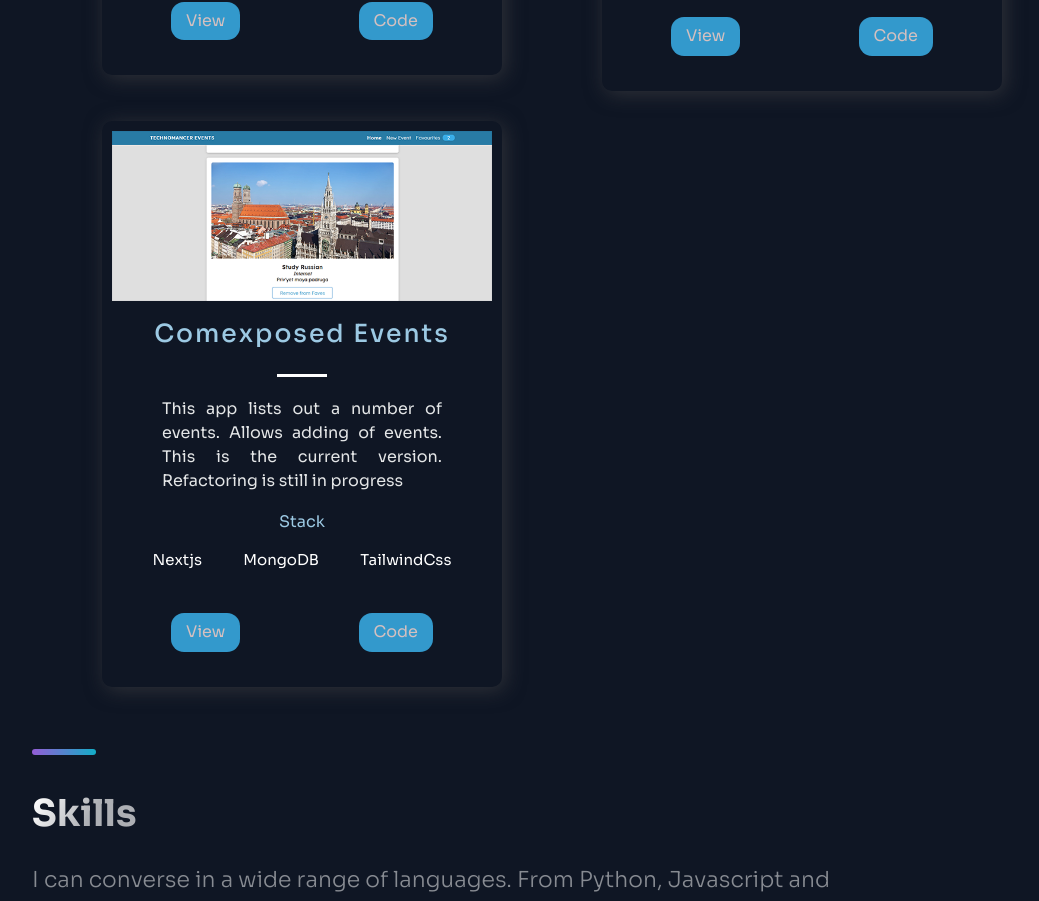
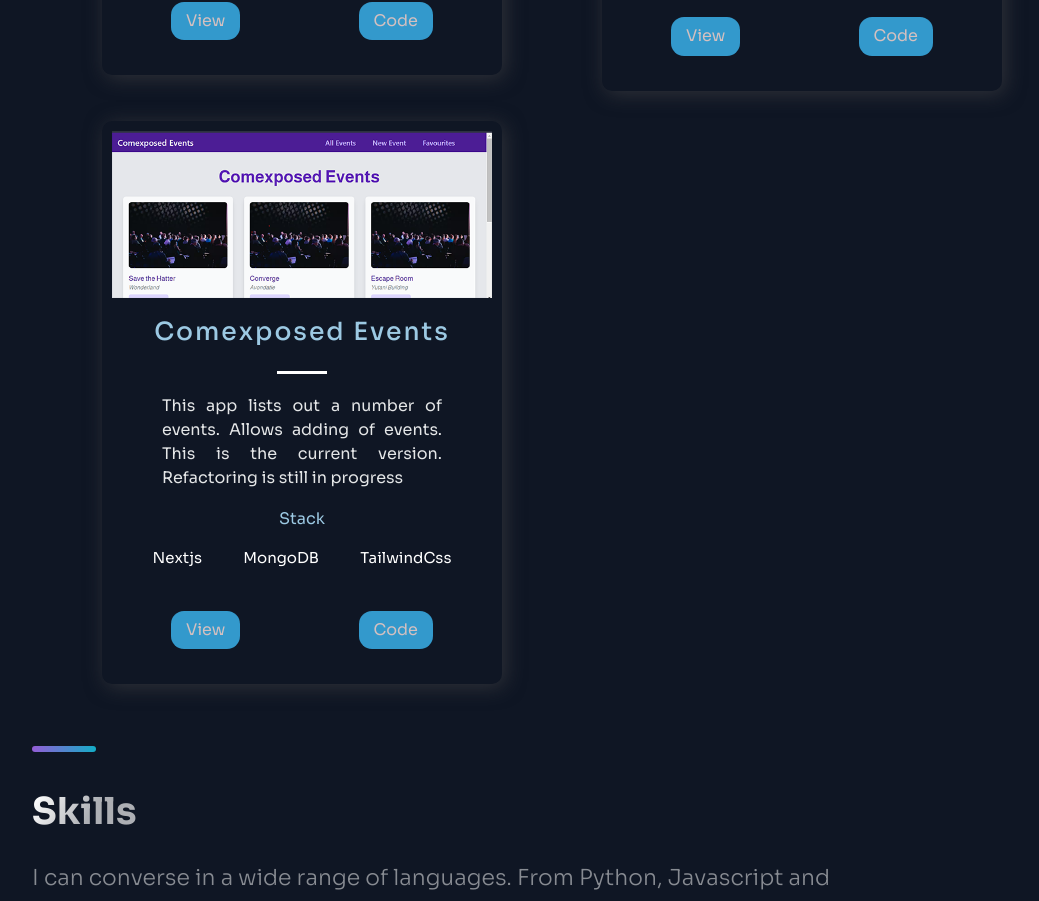
Before and after one commit to Psypher1/portfolio-next, a Next.js app: page / in a window 1280 px wide. Shown: the part 1849-2750 px from the top of the page, without its empty margins (88-1127 px from the left). Built offline with nearby package versions, Linux system fonts and the light colour scheme.

Commit message:
updated projects

```diff
--- a/src/constants/constants.js
+++ b/src/constants/constants.js
@@ -43,7 +43,7 @@
     title: "Comexposed Events",
     description:
       "This app lists out a number of events. Allows adding of events. This is the current version. Refactoring is still in progress",
-    image: "/images/events.png",
+    image: "/images/comexposed.png",
     tags: ["Nextjs", "MongoDB", "TailwindCss"],
     source: "https://github.com/Psypher1/comexposed-events",
     visit: "https://comexposed-events.vercel.app/",
```
